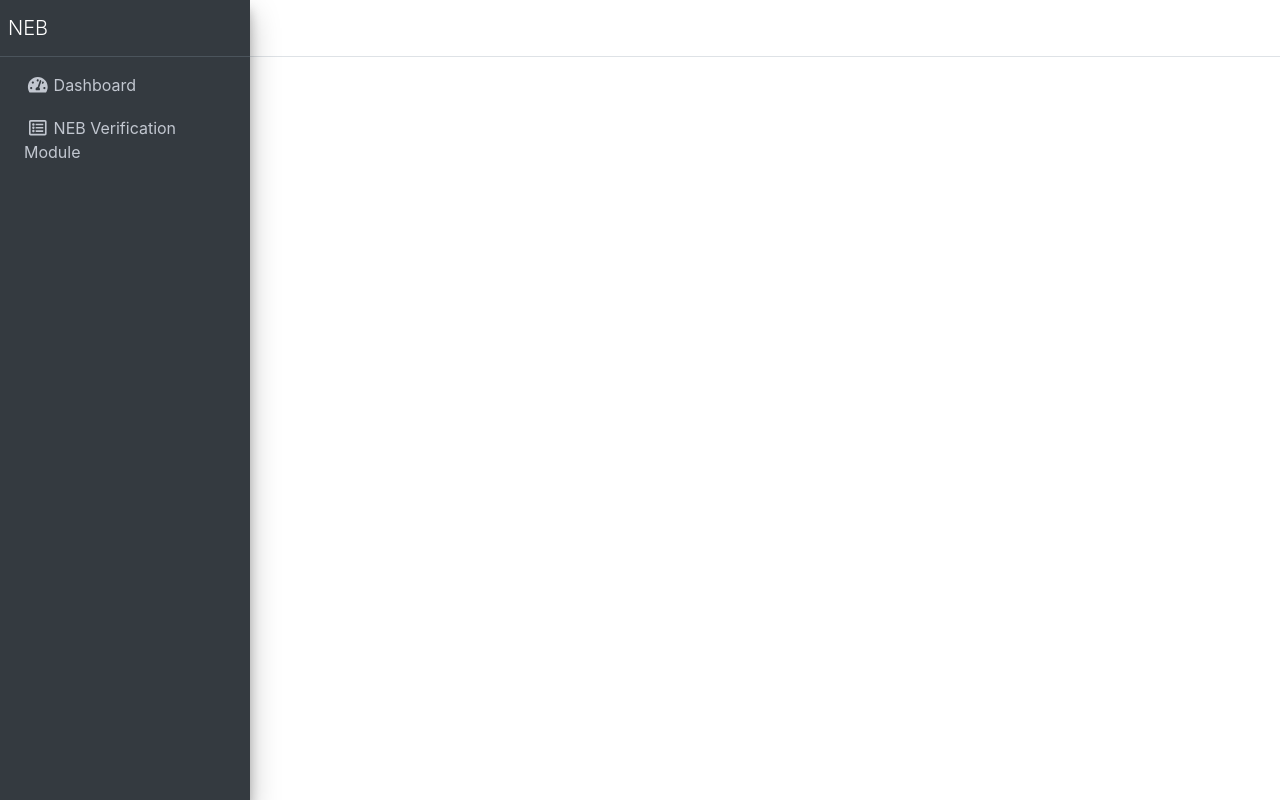
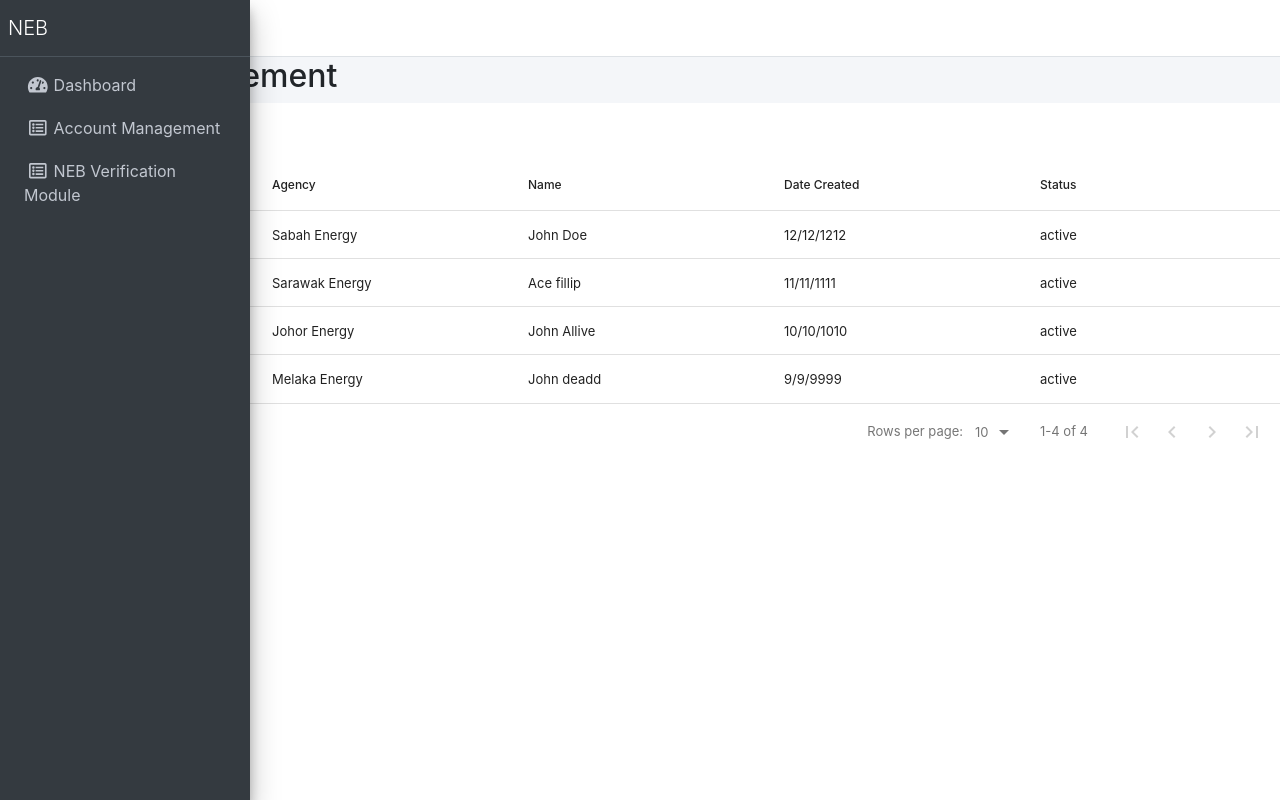
Before and after one commit to maliff/project1, a React (Create React App) app: page /nebAccountManagement in a window 1280 px wide. Built offline with nearby package versions, Linux system fonts and the light colour scheme.

Commit message:
NEB account management
Dashboard Account Management

```diff
--- a/src/App.js
+++ b/src/App.js
@@ -9,6 +9,7 @@ import ContentWrapper from './layout/ContentWrapper';
 import Sidebar from './layout/Sidebar';
 import Page404 from './views/Page404';
 import Header from './layout/Header';
+import NEBAccountManagement from './views/NEBAccountManagement/NEBAccountManagement';
 
 const getBasename = () => `/${process.env.PUBLIC_URL.split('/').pop()}`;
 
@@ -20,6 +21,7 @@ function App() {
       <ContentWrapper>
         <Routes>
           <Route exact path='/' element={<Dashboard/>} />
+          <Route exact path='/nebAccountManagement' element={<NEBAccountManagement/>} />
           <Route exact path='/nebVerificationModule' element={<NEBVerificationModuel/>} />
           <Route exact path='/fuelBalanceReport' element={<FuelBalanceReport/>} />
           <Route element={<Page404 />} />
--- a/src/layout/Sidebar.js
+++ b/src/layout/Sidebar.js
@@ -25,6 +25,10 @@ export default function Sidebar() {
                         <FontAwesomeIcon icon={faTachometerAlt} className='nav-icon' />
                         <p>Dashboard</p>
                     </NavLink>
+                    <NavLink tag={Link} to='/nebAccountManagement'>
+                        <FontAwesomeIcon icon={faListAlt} className='nav-icon' />
+                        <p>Account Management</p>
+                    </NavLink>
                     <NavLink tag={Link} to='/nebVerificationModule'>
                         <FontAwesomeIcon icon={faListAlt} className='nav-icon' />
                         <p>NEB Verification Module</p>
--- /dev/null
+++ b/src/views/NEBAccountManagement/NEBAccountManagement.js
@@ -0,0 +1,83 @@
+import React from 'react';
+import DataTable from 'react-data-table-component';
+import '../../App.css';
+// import { Row } from 'reactstrap';
+// import { Navigate } from "react-router-dom";
+
+const NEBAccountManagement = () => {
+    const data = [
+         {
+            id: 1,
+            agency: 'Sabah Energy',
+            name: 'John Doe',
+            dateCreated: '12/12/1212',
+            status:'active',
+        },
+        {
+            id: 2,
+            agency: 'Sarawak Energy',
+            name: 'Ace fillip',
+            dateCreated: '11/11/1111',
+            status:'active',
+        },
+        {
+            id: 3,
+            agency: 'Johor Energy',
+            name: 'John Allive',
+            dateCreated: '10/10/1010',
+            status:'active',
+        },
+        {
+            id: 4,
+            agency: 'Melaka Energy',
+            name: 'John deadd',
+            dateCreated: '9/9/9999',
+            status:'active',
+        },
+
+    ];
+
+  const columns = [
+    {
+      name: 'No',
+      selector: row => row.id,
+      sortable: true,
+    },
+    {
+      name: 'Agency',
+      selector: row => row.agency,
+      sortable: true,
+    },
+    {
+      name: 'Name',
+      selector: row => row.name,
+      sortable: true,
+    },
+    {
+        name: 'Date Created',
+        selector: row => row.dateCreated,
+        sortable: true,
+      },
+      {
+        name: 'Status',
+        selector: row => row.status,
+        sortable: true,
+      },
+  ];
+
+  return (
+    <div>
+      <h2>Account Management</h2>
+
+      <DataTable
+        title="Latest Data Provider"
+        columns={columns}
+        data={data}
+        pagination={true}
+        highlightOnHover={true}
+      />
+    </div>
+  );
+};
+
+export default NEBAccountManagement;
```
